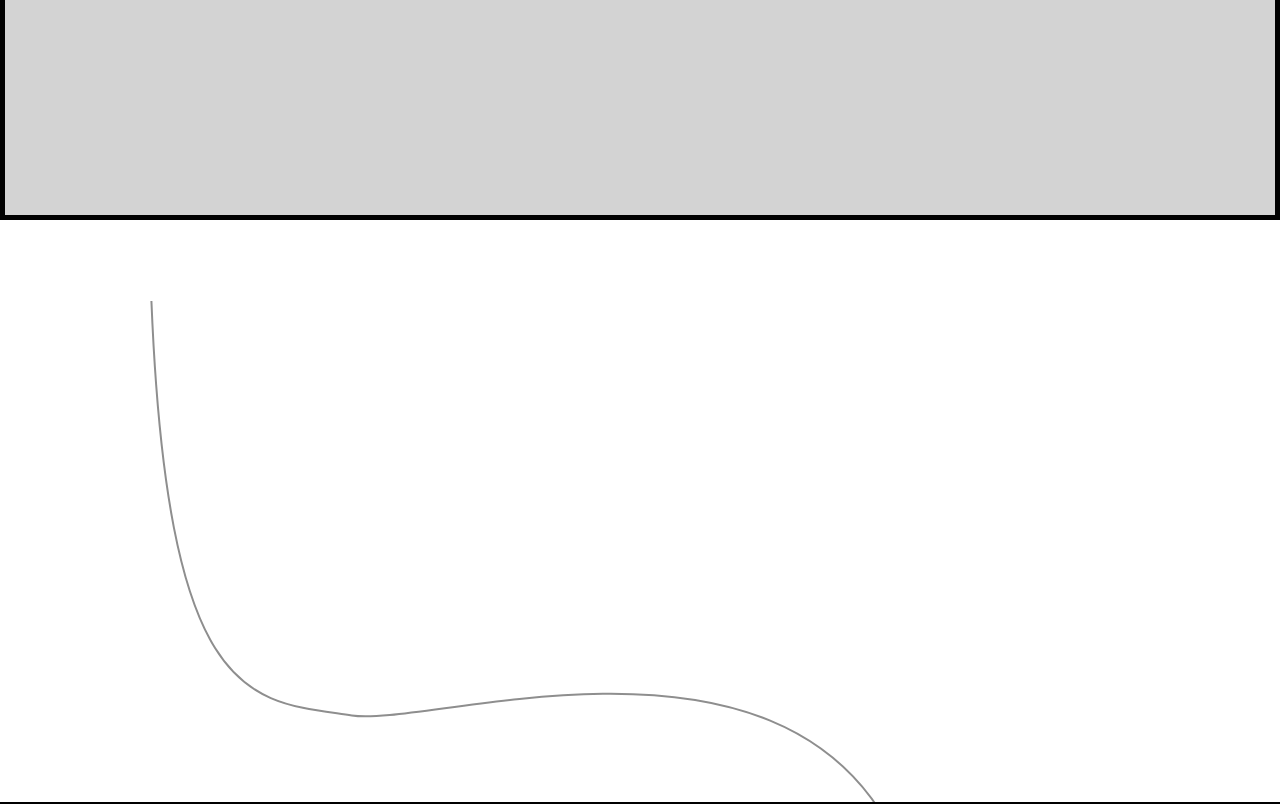
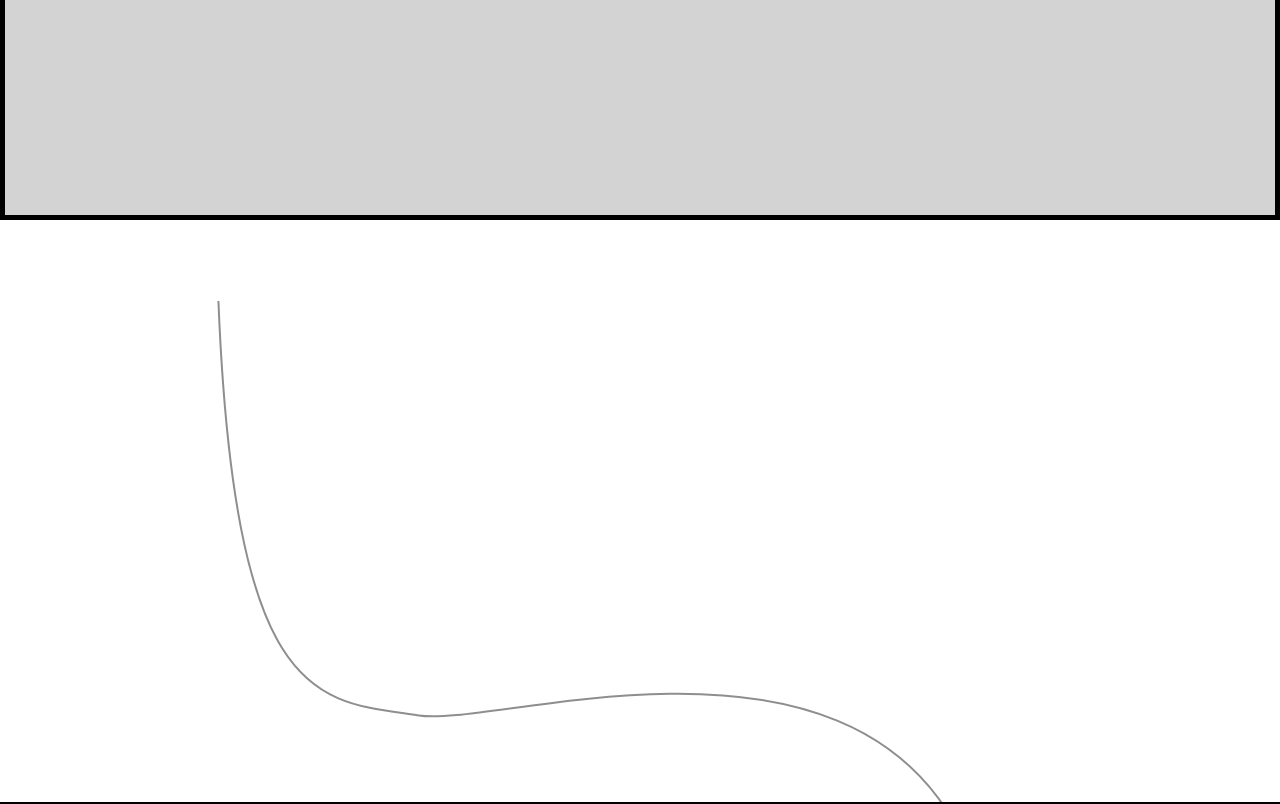
Before and after one commit to Arno-Kolkiewicz/developpement-du-site, a website built with Parcel: page src/index.html in a window 1280 px wide. Shown: the part 4188-4992 px from the top of the page. Built offline with nearby package versions, Linux system fonts and the light colour scheme; a web font is replaced by a local one.

Commit message:
css main section-double-animation v2

```diff
--- a/src/scss/modules/_section-double-animation.scss
+++ b/src/scss/modules/_section-double-animation.scss
@@ -2,6 +2,9 @@
     position: relative;
 }
 
+.section-papillon svg {
+    width: 100%;
+}
 
 .section-memories {
     width: 100%;
```
